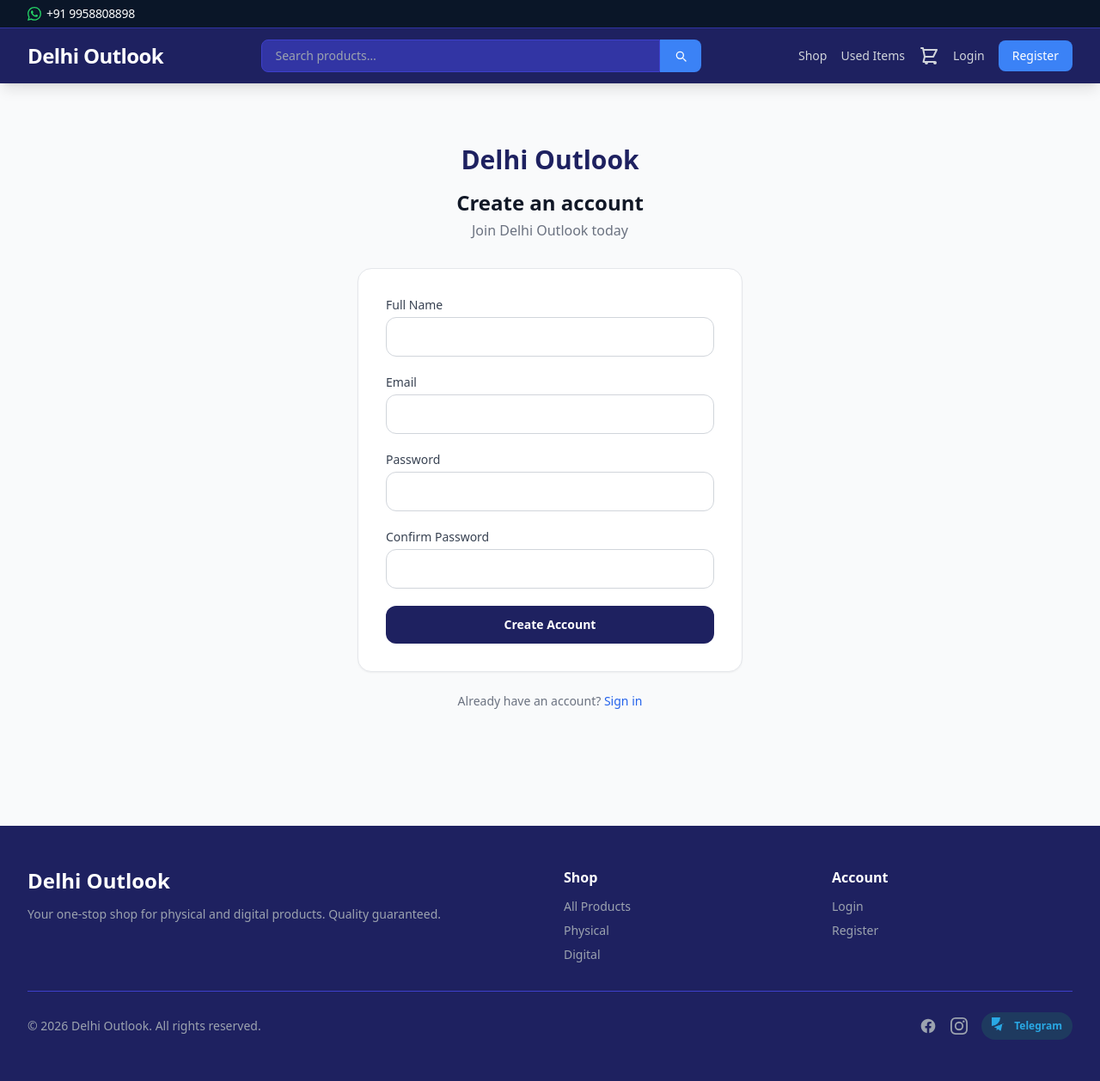
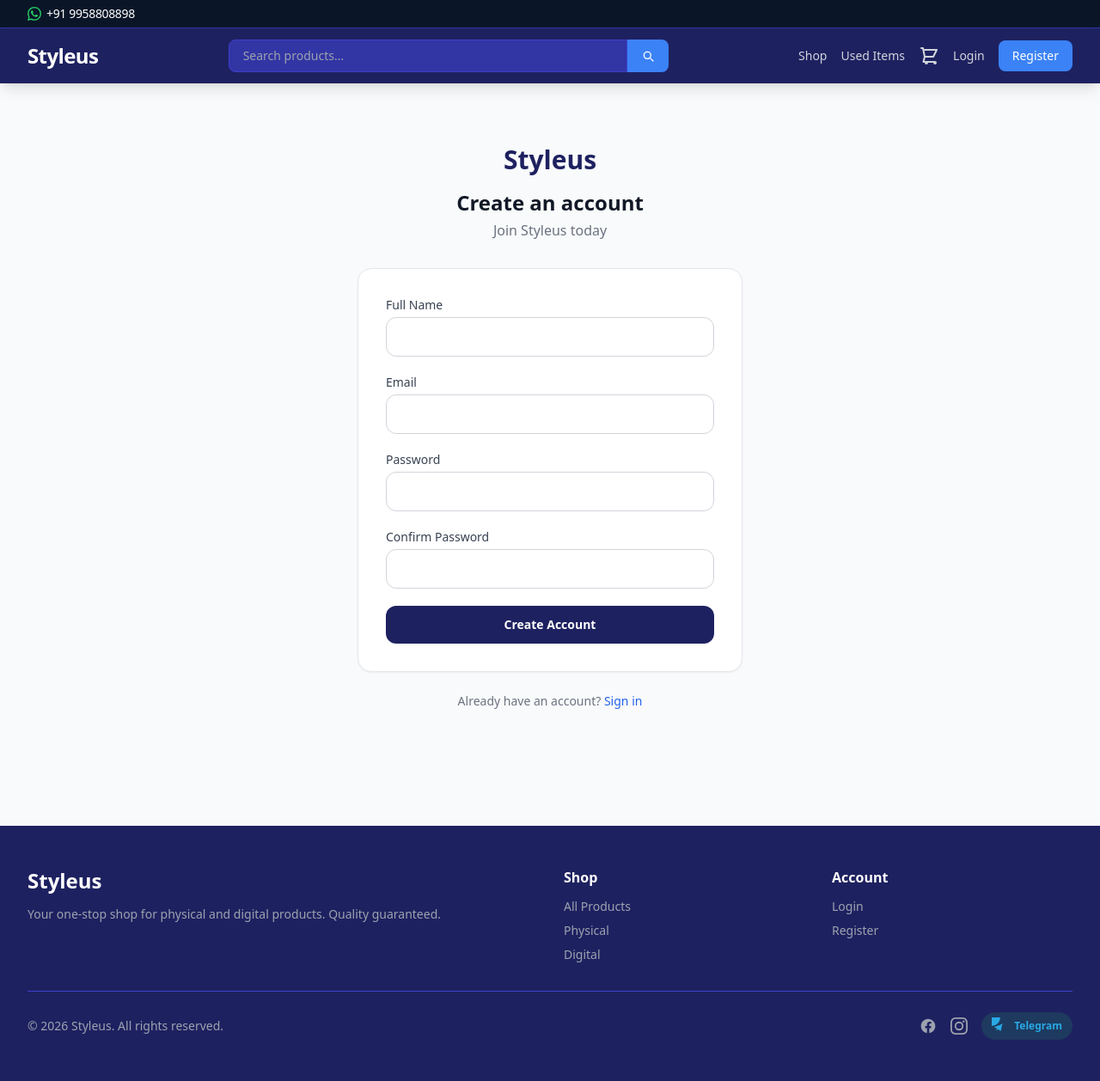
Before and after one commit to styleus125/styleus, a Flask app: page /auth/register in a window 1280 px wide. Shown: the whole page at 86% size. Run offline with Flask 3, Linux system fonts and the light colour scheme; some libraries are stand-ins or nearby versions.

Commit message:
rebrand Delhi Outlook to Styleus

```diff
--- a/routes/auth.py
+++ b/routes/auth.py
@@ -58,7 +58,7 @@ def register():
         db.session.commit()
         login_user(user)
         _merge_session_cart(user)
-        flash('Account created! Welcome to Delhi Outlook.', 'success')
+        flash('Account created! Welcome to Styleus.', 'success')
         return redirect(url_for('shop.index'))
     return render_template('auth/register.html', form=form, title='Create Account')
 
--- a/routes/shop.py
+++ b/routes/shop.py
@@ -13,7 +13,7 @@ def index():
                            featured=featured,
                            categories=categories,
                            new_arrivals=new_arrivals,
-                           title='Delhi Outlook')
+                           title='Styleus')
 
 
 @shop_bp.route('/products')
--- a/templates/admin/base.html
+++ b/templates/admin/base.html
@@ -3,7 +3,7 @@
 <head>
   <meta charset="UTF-8" />
   <meta name="viewport" content="width=device-width, initial-scale=1.0" />
-  <title>{% block title %}{{ title or 'Admin' }}{% endblock %} – Delhi Outlook Admin</title>
+  <title>{% block title %}{{ title or 'Admin' }}{% endblock %} – Styleus Admin</title>
   <script src="https://cdn.tailwindcss.com"></script>
   <script>
     tailwind.config = {
@@ -30,7 +30,7 @@
     <!-- Logo -->
     <div class="h-16 flex items-center px-6 border-b border-navy-800">
       <a href="{{ url_for('admin.dashboard') }}" class="text-xl font-black tracking-tight">
-        Delhi Outlook
+        Styleus
         <span class="text-sm font-medium text-gray-300 ml-1">Admin</span>
       </a>
     </div>
--- a/templates/auth/login.html
+++ b/templates/auth/login.html
@@ -3,7 +3,7 @@
 <div class="min-h-screen bg-gray-50 flex items-center justify-center py-12 px-4">
   <div class="max-w-md w-full">
     <div class="text-center mb-8">
-      <a href="{{ url_for('shop.index') }}" class="text-3xl font-black text-navy-900">Delhi Outlook</a>
+      <a href="{{ url_for('shop.index') }}" class="text-3xl font-black text-navy-900">Styleus</a>
       <h2 class="mt-4 text-2xl font-bold text-gray-900">Welcome back</h2>
       <p class="text-gray-500 mt-1">Sign in to your account</p>
     </div>
--- a/templates/auth/register.html
+++ b/templates/auth/register.html
@@ -3,9 +3,9 @@
 <div class="min-h-screen bg-gray-50 flex items-center justify-center py-12 px-4">
   <div class="max-w-md w-full">
     <div class="text-center mb-8">
-      <a href="{{ url_for('shop.index') }}" class="text-3xl font-black text-navy-900">Delhi Outlook</a>
+      <a href="{{ url_for('shop.index') }}" class="text-3xl font-black text-navy-900">Styleus</a>
       <h2 class="mt-4 text-2xl font-bold text-gray-900">Create an account</h2>
-      <p class="text-gray-500 mt-1">Join Delhi Outlook today</p>
+      <p class="text-gray-500 mt-1">Join Styleus today</p>
     </div>
 
     <div class="bg-white rounded-2xl border border-gray-200 shadow-sm p-8">
--- a/templates/base.html
+++ b/templates/base.html
@@ -3,7 +3,7 @@
 <head>
   <meta charset="UTF-8" />
   <meta name="viewport" content="width=device-width, initial-scale=1.0" />
-  <title>{% block title %}{{ title or 'Delhi Outlook' }}{% endblock %} – Delhi Outlook</title>
+  <title>{% block title %}{{ title or 'Styleus' }}{% endblock %} – Styleus</title>
   <script src="https://cdn.tailwindcss.com"></script>
   <script>
     tailwind.config = {
@@ -52,7 +52,7 @@
     <div class="flex items-center justify-between h-16">
       <!-- Logo -->
       <a href="{{ url_for('shop.index') }}" class="flex items-center gap-2">
-        <span class="text-2xl font-black text-white tracking-tight">Delhi Outlook</span>
+        <span class="text-2xl font-black text-white tracking-tight">Styleus</span>
       </a>
 
       <!-- Search (desktop) -->
@@ -154,7 +154,7 @@
   <div class="max-w-7xl mx-auto px-4 sm:px-6 lg:px-8 py-12">
     <div class="grid grid-cols-1 md:grid-cols-4 gap-8">
       <div class="col-span-1 md:col-span-2">
-        <a href="{{ url_for('shop.index') }}" class="text-2xl font-black text-white">Delhi Outlook</a>
+        <a href="{{ url_for('shop.index') }}" class="text-2xl font-black text-white">Styleus</a>
         <p class="mt-3 text-sm leading-relaxed">Your one-stop shop for physical and digital products. Quality guaranteed.</p>
       </div>
       <div>
@@ -179,17 +179,17 @@
       </div>
     </div>
     <div class="border-t border-navy-700 mt-8 pt-6 flex flex-col sm:flex-row items-center justify-between gap-4 text-sm">
-      <span>&copy; {{ now.year if now else 2026 }} Delhi Outlook. All rights reserved.</span>
+      <span>&copy; {{ now.year if now else 2026 }} Styleus. All rights reserved.</span>
       <div class="flex items-center gap-4">
         <!-- Facebook -->
-        <a href="https://facebook.com/delhioutlook" target="_blank" rel="noopener noreferrer"
+        <a href="https://facebook.com/styleus" target="_blank" rel="noopener noreferrer"
            class="text-gray-400 hover:text-white transition" aria-label="Facebook">
           <svg class="w-5 h-5" fill="currentColor" viewBox="0 0 24 24">
             <path d="M22 12c0-5.522-4.478-10-10-10S2 6.478 2 12c0 4.991 3.657 9.128 8.438 9.878v-6.987H7.898V12h2.54V9.797c0-2.506 1.492-3.89 3.777-3.89 1.094 0 2.238.195 2.238.195v2.46h-1.26c-1.243 0-1.63.771-1.63 1.562V12h2.773l-.443 2.89h-2.33v6.988C18.343 21.128 22 16.991 22 12z"/>
           </svg>
         </a>
         <!-- Instagram -->
-        <a href="https://instagram.com/delhioutlook" target="_blank" rel="noopener noreferrer"
+        <a href="https://instagram.com/styleus" target="_blank" rel="noopener noreferrer"
            class="text-gray-400 hover:text-white transition" aria-label="Instagram">
           <svg class="w-5 h-5" fill="currentColor" viewBox="0 0 24 24">
             <path d="M12 2.163c3.204 0 3.584.012 4.85.07 1.366.062 2.633.334 3.608 1.308.975.975 1.246 2.242 1.308 3.608.058 1.266.07 1.646.07 4.85s-.012 3.584-.07 4.85c-.062 1.366-.334 2.633-1.308 3.608-.975.975-2.242 1.246-3.608 1.308-1.266.058-1.646.07-4.85.07s-3.584-.012-4.85-.07c-1.366-.062-2.633-.334-3.608-1.308-.975-.975-1.246-2.242-1.308-3.608C2.175 15.584 2.163 15.204 2.163 12s.012-3.584.07-4.85c.062-1.366.334-2.633 1.308-3.608.975-.975 2.242-1.246 3.608-1.308C8.416 2.175 8.796 2.163 12 2.163zm0-2.163C8.741 0 8.333.014 7.053.072 5.197.157 3.355.673 2.014 2.014.673 3.355.157 5.197.072 7.053.014 8.333 0 8.741 0 12c0 3.259.014 3.667.072 4.947.085 1.856.601 3.698 1.942 5.039 1.341 1.341 3.183 1.857 5.039 1.942C8.333 23.986 8.741 24 12 24s3.667-.014 4.947-.072c1.856-.085 3.698-.601 5.039-1.942 1.341-1.341 1.857-3.183 1.942-5.039.058-1.28.072-1.688.072-4.947 0-3.259-.014-3.667-.072-4.947-.085-1.856-.601-3.698-1.942-5.039C20.645.673 18.803.157 16.947.072 15.667.014 15.259 0 12 0zm0 5.838a6.162 6.162 0 100 12.324 6.162 6.162 0 000-12.324zm0 10.162a4 4 0 110-8 4 4 0 010 8zm6.406-11.845a1.44 1.44 0 100 2.881 1.44 1.44 0 000-2.881z"/>
```
